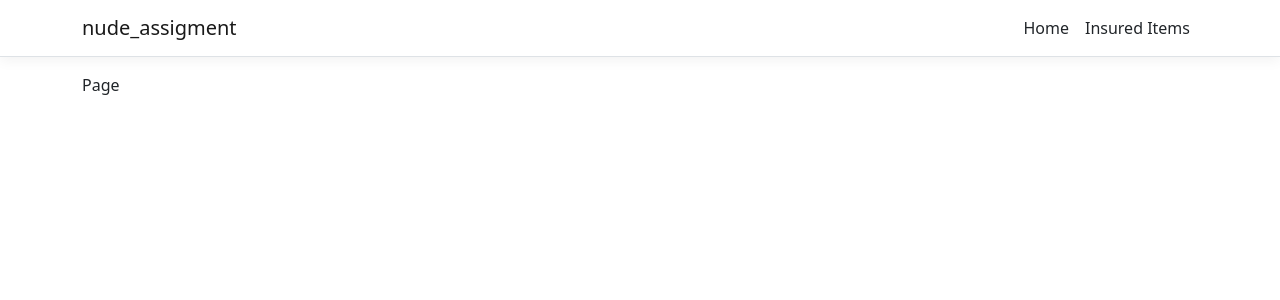
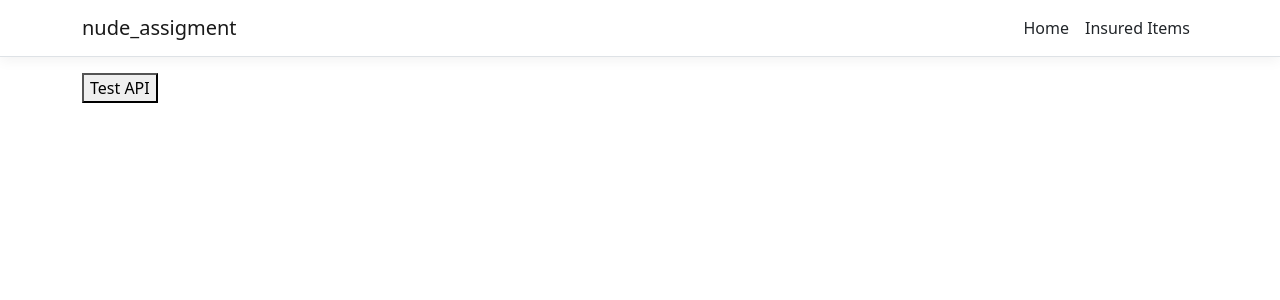
Before and after one commit to KeiGiang/Nude-solutions-developer-assignment, a React (Create React App) app in the folder ClientApp/: page /insuredItems in a window 1280 px wide. Shown: the top 300 px of the page. Built offline with nearby package versions, Linux system fonts and the light colour scheme.

Commit message:
create stub view to call api

```diff
--- /dev/null
+++ b/ClientApp/src/api/insured-items.js
@@ -0,0 +1,5 @@
+import axios from 'axios';
+
+export const getAllItems = async () => await axios.get('/contentItem');
+
+export const getItemById = async id => await axios.get(`/contentItem/${id}`)
--- a/ClientApp/src/pages/InsuredItems.js
+++ b/ClientApp/src/pages/InsuredItems.js
@@ -1,9 +1,19 @@
-import React from 'react';
+import React, { useState } from 'react';
+import { getAllItems } from '../api/insured-items.js'
 
 const InsuredItems = () => {
+  const [result, setApiResult] = useState();
+
+  const onClick = async () => {
+    const items = await getAllItems();
+    setApiResult(items);
+  }
+
   return (
     <div>
-    Page
+      <button onClick={onClick}>Test API</button>
+      <br/>
+      {result && `test ${result}`}
     </div>
   )
 }
--- a/ClientApp/src/setupProxy.js
+++ b/ClientApp/src/setupProxy.js
@@ -5,7 +5,7 @@ const target = env.ASPNETCORE_HTTPS_PORT ? `https://localhost:${env.ASPNETCORE_H
   env.ASPNETCORE_URLS ? env.ASPNETCORE_URLS.split(';')[0] : 'http://localhost:3669';
 
 const context =  [
-  "/api/contentItem"
+  "/contentItem"
 ];
 
 module.exports = function(app) {
```
